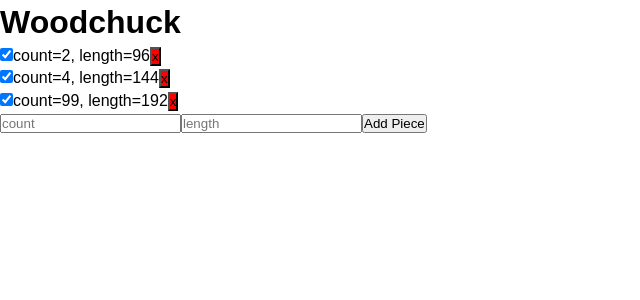
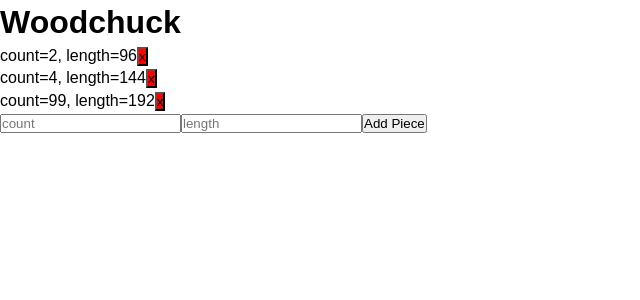
Before and after one commit to epalm/woodchuck, a React (Create React App) app: page / in a window 1280 px wide. Shown: the top 300 px of the page, without its empty margins (0-640 px from the left). Built offline with nearby package versions, Linux system fonts and the light colour scheme.

Commit message:
Removes 'enabled' property

```diff
--- a/src/App.js
+++ b/src/App.js
@@ -10,19 +10,16 @@ function App() {
   const [availablePieces, setAvailablePieces] = useState([
     {
       id: uuidv4(),
-      enabled: true,
       count: 2,
       length: 12 * 8, // 8 ft piece
     },
     {
       id: uuidv4(),
-      enabled: true,
       count: 4,
       length: 12 * 12, // 12 ft piece
     },
     {
       id: uuidv4(),
-      enabled: true,
       count: 99,
       length: 12 * 16, // 16 ft piece
     },
@@ -31,22 +28,10 @@ function App() {
   const createAvailablePiece = (count, length) => {
     const piece = {
       id: uuidv4(),
-      enabled: true,
       count: count,
       length: length,
     };
     setAvailablePieces([...availablePieces, piece]);
-  };
-
-  const toggleEnabled = (id) => {
-    setAvailablePieces(
-      availablePieces.map((piece) => {
-        if (piece.id === id) {
-          piece.enabled = !piece.enabled;
-        }
-        return piece;
-      })
-    );
   };
 
   const deleteAvailablePiece = (id) => {
@@ -58,7 +43,6 @@ function App() {
       <h1>Woodchuck</h1>
       <AvailablePieceList
         availablePieces={availablePieces}
-        toggleEnabled={toggleEnabled}
         deletePiece={deleteAvailablePiece}
       />
       <CreateAvailablePiece createPiece={createAvailablePiece} />
--- a/src/components/AvailablePieceItem.js
+++ b/src/components/AvailablePieceItem.js
@@ -1,23 +1,12 @@
 import React from "react";
 import PropTypes from "prop-types";
 
-function AvailablePieceItem({ piece, toggleEnabled, deletePiece }) {
-  const getStyle = () => {
-    return {
-      textDecoration: piece.enabled ? "none" : "line-through",
-    };
-  };
-
-  const { id, enabled, count, length } = piece;
+function AvailablePieceItem({ piece, deletePiece }) {
+  const { id, count, length } = piece;
 
   return (
-    <div style={getStyle()}>
+    <div>
       <p>
-        <input
-          type="checkbox"
-          checked={enabled}
-          onChange={() => toggleEnabled(id)}
-        />
         count={count}, length={length}
         <button style={btnStyle} onClick={() => deletePiece(id)}>
           x
@@ -33,7 +22,6 @@ const btnStyle = {
 
 AvailablePieceItem.propTypes = {
   piece: PropTypes.object.isRequired,
-  toggleEnabled: PropTypes.func.isRequired,
   deletePiece: PropTypes.func.isRequired,
 };
 
--- a/src/components/AvailablePieceList.js
+++ b/src/components/AvailablePieceList.js
@@ -2,12 +2,11 @@ import React from "react";
 import AvailablePieceItem from "./AvailablePieceItem";
 import PropTypes from "prop-types";
 
-function AvailablePieceList({ availablePieces, toggleEnabled, deletePiece }) {
+function AvailablePieceList({ availablePieces, deletePiece }) {
   return availablePieces.map((piece) => (
     <AvailablePieceItem
       key={piece.id}
       piece={piece}
-      toggleEnabled={toggleEnabled}
       deletePiece={deletePiece}
     />
   ));
@@ -15,7 +14,6 @@ function AvailablePieceList({ availablePieces, toggleEnabled, deletePiece }) {
 
 AvailablePieceList.propTypes = {
   availablePieces: PropTypes.array.isRequired,
-  toggleEnabled: PropTypes.func.isRequired,
   deletePiece: PropTypes.func.isRequired,
 };
 
```
